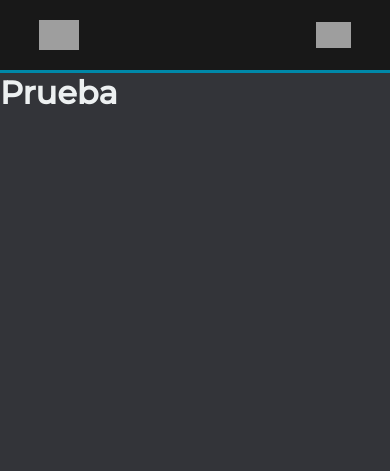
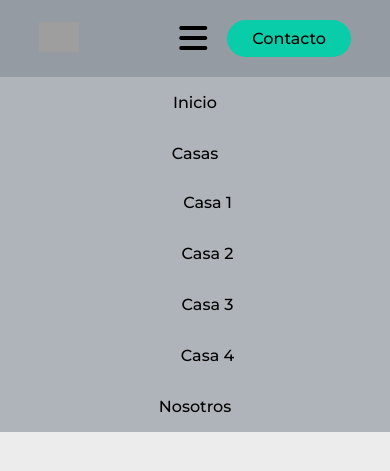
Before and after one commit to alejocarranza/juan_carranza, a Django app: page / in a window 390 px wide. Shown: the top 471 px of the page. Run offline with Django 3.2, Linux system fonts and the light colour scheme; some libraries are stand-ins or nearby versions; grey boxes are pictures that could not be loaded.

Commit message:
28/1 --- Varios errores al querer agregar el hovered de casas hizo que empecemos de nuevo el navbar (falta terminar)

```diff
--- a/static/css/base/styles.css
+++ b/static/css/base/styles.css
@@ -1,14 +1,30 @@
-*{
+:root{
+    /* --back-color: #333439;
+    --font-color: #edf0f1;
+    --header-color: rgb(24, 24, 24);
+    --header-color-hover: rgb(35, 35, 35);
+    --second-color: #0088a9;
+    --second-color-hover: rgba(0, 136, 169, 0.8); */
+    --back-color: #ececec;
+    --font-color: black;
+    --header-color: #949ba2;
+    --header-color-hover: rgb(175, 180, 186);
+    --header-submenu-separator: rgb(190, 195, 201);
+    --second-color: #09cda9;
+    --second-color-hover: #079e83;
+}
+
+/* *{
     box-sizing: border-box;
     margin: 0;
     padding: 0;
-    background-color: #333439;
+    background-color: var(--back-color);
     font-family: "Montserrat", sans-serif;
-    color: #edf0f1;
+    color: var(--font-color);
 }
 
 header *{
-    background-color: rgb(24, 24, 24);
+    background-color: var(--header-color);
 }
 
 .nav__links li, .nav__links li a, #btn-contacto{
@@ -20,19 +36,23 @@ header *{
 header{
     display: flex;
     align-items: center;
-    background-color: rgb(24, 24, 24);
-    border-bottom: 3.5px solid #0088a9;
+    background-color: var(--header-color);
+    border-bottom: 3.5px solid var(--second-color);
 }
 
 #btn-contacto{
-    background-color: rgba(0, 136, 169, 1);
+    background-color: var(--second-color);
     border: none;
     cursor: pointer;
     transition: all 0.3s ease 0s;
 }
 
 #btn-contacto:hover{
-    background-color: rgba(0, 136, 169, 0.8);
+    background-color: var(--second-color-hover);
+}
+
+#nav-ul-casas{
+    display: none;
 }
 
 @media screen and (min-width: 660px) {
@@ -43,7 +63,7 @@ header{
     }
 
     header *{
-        background-color: rgb(24, 24, 24);
+        background-color: var(--header-color);
     }
 
     .logo{
@@ -56,17 +76,17 @@ header{
         list-style: none;
     }
 
-    .nav__links li{
+    .nav__links > li{
         display: inline-block;
         padding: 0px 20px;
     }
 
-    .nav__links li a{
+    .nav__links > li > a{
         transition: all 0.3s ease 0s;
     }
 
-    .nav__links li a:hover{
-        color: #0088a9;
+    .nav__links > li > a:hover{
+        color: var(--second-color-hover);
     }
 
     #btn-contacto{
@@ -78,9 +98,37 @@ header{
     #hamburguesa{
         display: none;
     }
+
+    #nav-ul-casas{
+        position: absolute;
+        right: calc(200px + 10%);
+        top: 59px;
+        flex-direction: column;
+        border-radius: 8px;
+        list-style: none;
+    }
+
+    #nav-ul-casas > li:first-child{
+        border-radius: 8px 8px 0 0;
+    }
+    #nav-ul-casas > li:last-child{
+        border-radius: 0 0 8px 8px;
+    }
+
+    #nav-ul-casas > li:hover{
+        background-color: var(--header-color-hover);
+        cursor: pointer;
+    }
+    #nav-ul-casas > li:hover > a{
+        background-color: var(--header-color-hover);
+    }
+
+    #nav-ul-casas > li > a{
+        padding: 10px 60px;
+    }
 }
 
-@media (max-width: 660px) {
+@media (max-width: 659px) {
     .logo{
         height: 30px;
     }
@@ -106,22 +154,22 @@ header{
         text-align: center;
     }
 
-    .nav__links li{
+    .nav__links > li{
         padding: 30px 0px;
         width: 100vw;
-        border-bottom: 1px solid #0088a9;
+        border-bottom: 1px solid var(--second-color);
         transition: all 0.3s ease 0s;
     }
-    .nav__links li a{
+    .nav__links > li > a{
         transition: all 0.3s ease 0s;
     }
 
-    .nav__links li:hover{
-        background-color: rgb(35, 35, 35);
+    .nav__links > li:hover{
+        background-color: var(--header-color-hover);
         cursor: pointer;
     }
-    .nav__links li:hover > a{
-        background-color: rgb(35, 35, 35);
+    .nav__links > li:hover > a{
+        background-color: var(--header-color-hover);
         cursor: pointer;
     }
 
@@ -133,7 +181,167 @@ header{
     }
 
     #nav, #btn-contacto{
+        transition: all 0.4s ease-in 0s;
         left: auto;
         right: 100vw;
     }
+} */
+#btnMenu{
+    display: none;
 }
+
+
+body{
+    background-color: var(--back-color);
+}
+
+*{
+    box-sizing: border-box;
+    margin: 0;
+    padding: 0;
+    font-family: 'Montserrat', sans-serif;
+}
+
+header li, a, button{
+    font-size: 16px;
+    font-weight: 500;
+    color: var(--font-color);
+    text-decoration: none;
+}
+
+header{
+    display: flex;
+    justify-content: flex-end;
+    align-items: center;
+    padding: 20px 10%;
+    background-color: var(--header-color);
+}
+
+#logo{
+    cursor: pointer;
+    margin-right: auto;
+}
+#logo img{
+    height: 30px;
+}
+
+.menu{
+    height: 30px;
+    list-style: none;
+    display: flex;
+    flex-direction: row;
+}
+
+.menu > li{
+    display: inline-block;
+}
+
+.menu > li > a{
+    transition: all 0.3s ease 0s;
+}
+
+#btn-contacto{
+    margin-left: 20px;
+    padding: 9px 25px;
+    background-color: var(--second-color);
+    border: none;
+    border-radius: 50px;
+    cursor: pointer;
+    transition: all 0.3s ease 0s;
+}
+#btn-contacto:hover{
+    background-color: var(--second-color-hover);
+}
+
+@media (min-width: 800px) {
+    /* La hago hovered */
+    .container-submenu{
+        position: relative;
+    }
+
+    .submenu{
+        list-style: none;
+        position: absolute;
+        left: 8px;
+        top: 28px;
+        transition: all 0.3s ease 0s;
+        z-index: 1000;
+        overflow: hidden;
+        opacity: 0;
+        display: none;
+        border-radius: 50px;
+    }
+    .container-submenu:hover .submenu{
+        overflow: visible;
+        opacity: 1;
+        display: block;
+    }
+
+    .submenu__item:first-child{
+        border-radius: 6px 6px 0 0;
+    }
+    .submenu__item:last-child{
+        border-radius: 0 0 6px 6px;
+    }
+    .submenu__item{
+        background-color: var(--header-color-hover);
+        padding: 16px 22px;
+        width: 150px;
+        cursor: pointer;
+        border-bottom: 1px solid var(--header-submenu-separator);
+    }
+    .submenu__item:hover{
+        background-color: var(--header-color);
+    }
+
+    .menu > li{
+        padding: 0px 20px;
+    }
+    .menu > li > a:hover{
+        color: var(--second-color-hover);
+    }
+}
+
+@media (max-width: 800px){
+    #btnMenu{
+        display: block;
+        cursor: pointer;
+    }
+
+    header{
+        justify-content: space-between;
+    }
+
+    #nav{
+        position: absolute;
+        margin: 0;
+        left: 0px;
+        top: 77.4px;
+        padding: 0;
+    }
+
+    .menu, .submenu{
+        list-style: none;
+        display: flex;
+        flex-direction: column;
+        width: 100%;
+        text-align: center;
+    }
+
+    .menu__item, .submenu__item{
+        background-color: var(--header-color-hover);
+        width: 100vw;
+        padding: 16px 0px;
+        /* border-bottom: 1px solid var(--header-submenu-separator); */
+    }
+    .submenu__item:first-child{
+        padding-top: 30px;
+    }
+    .submenu__item:last-child{
+        padding-bottom: 0;
+    }
+
+    .submenu__item{
+        padding-left: 25px;
+    }
+}
--- a/templates/base.html
+++ b/templates/base.html
@@ -17,18 +17,29 @@
     </head>
     <body>
         <header>
-            <img src="https://upload.wikimedia.org/wikipedia/commons/thumb/e/e1/Logo_of_YouTube_%282015-2017%29.svg/2560px-Logo_of_YouTube_%282015-2017%29.svg.png" alt="logo" class="logo">
-
+            <a href="#" id="logo">
+                <img src="https://upload.wikimedia.org/wikipedia/commons/thumb/e/e1/Logo_of_YouTube_%282015-2017%29.svg/2560px-Logo_of_YouTube_%282015-2017%29.svg.png" alt="logo">
+            </a>
+            <span class="nav-bar" id="btnMenu">
+                <i class="fa-solid fa-bars fa-2xl"></i>
+            </span>
             <nav id="nav">
-                <ul class="nav__links">
-                    <li><a href="#">Inicio</a></li>
-                    <li><a href="#">Casas</a></li>
-                    <li><a href="#">Nosotros</a></li>
+                <ul class="menu">
+                    <li class="menu__item"><a href="#" class="menu__link">Inicio</a></li>
+                    <li class="menu__item container-submenu">
+                        <a href="#" class="submenu-btn menu__link">Casas</a>
+                        <ul class="submenu">
+                            <li class="submenu__item"><a href="#" class="menu__link">Casa 1</a></li>
+                            <li class="submenu__item"><a href="#" class="menu__link">Casa 2</a></li>
+                            <li class="submenu__item"><a href="#" class="menu__link">Casa 3</a></li>
+                            <li class="submenu__item"><a href="#" class="menu__link">Casa 4</a></li>
+                        </ul>
+                    </li>
+                    <li class="menu__item"><a href="#" class="menu__link">Nosotros</a></li>
                 </ul>
             </nav>
 
             <a href="#" class="cta"><button id="btn-contacto">Contacto</button></a>
-            <img src="https://static.vecteezy.com/system/resources/previews/009/362/781/non_2x/app-menu-icon-sign-symbol-design-free-png.png" alt="menu-hamburguesa" id="hamburguesa" data-touched="false">
         </header>
 
         {% block content %} {% endblock %}
@@ -37,6 +48,7 @@
 
         </footer>
 
+        <script src="https://kit.fontawesome.com/a10000d2c4.js" crossorigin="anonymous"></script>
         <script src="{% static 'js/base/script.js' %}"></script>
     </body>
 </html>
--- a/templates/home/index.html
+++ b/templates/home/index.html
@@ -5,6 +5,8 @@
 
 {% block content %}
 
+
+<br><br><br>
 <h1>Prueba</h1>
 
 
```
Also changed, not shown: static/js/base/script.js (+53 -26 lines).
